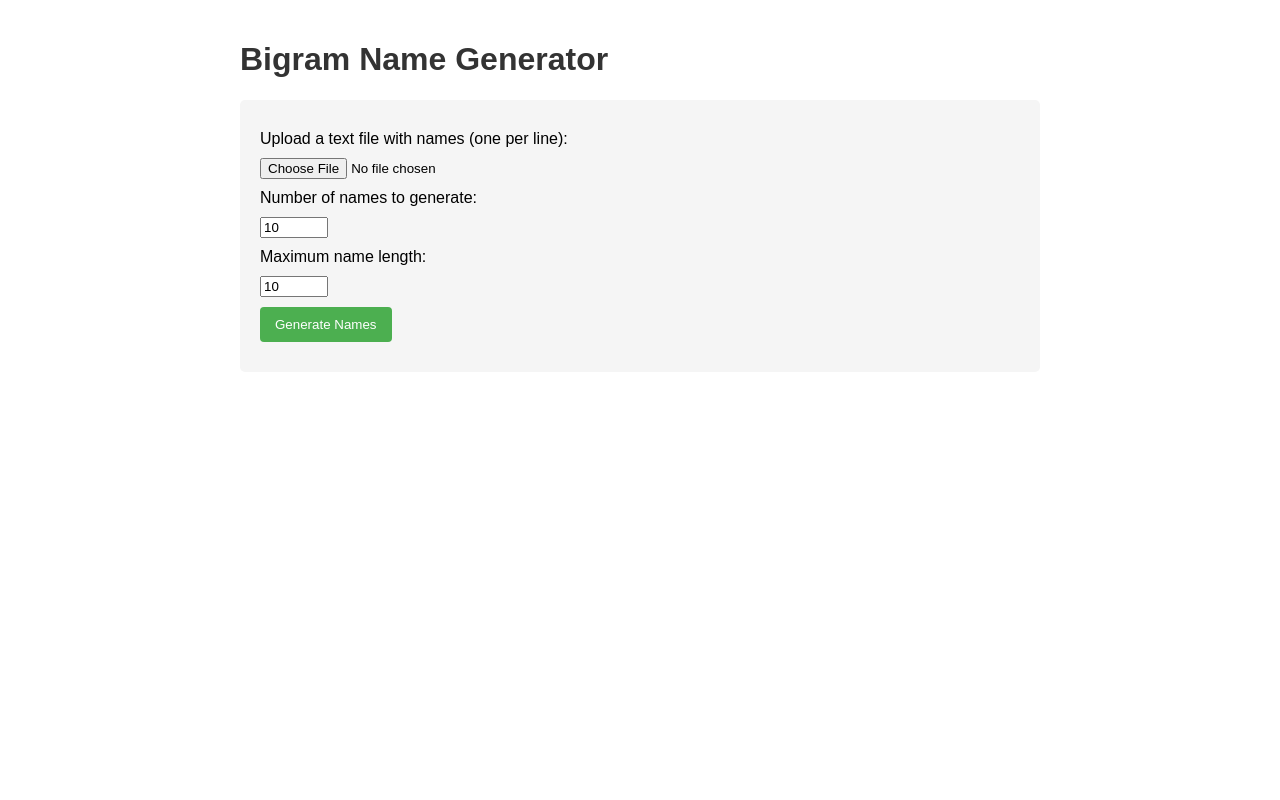
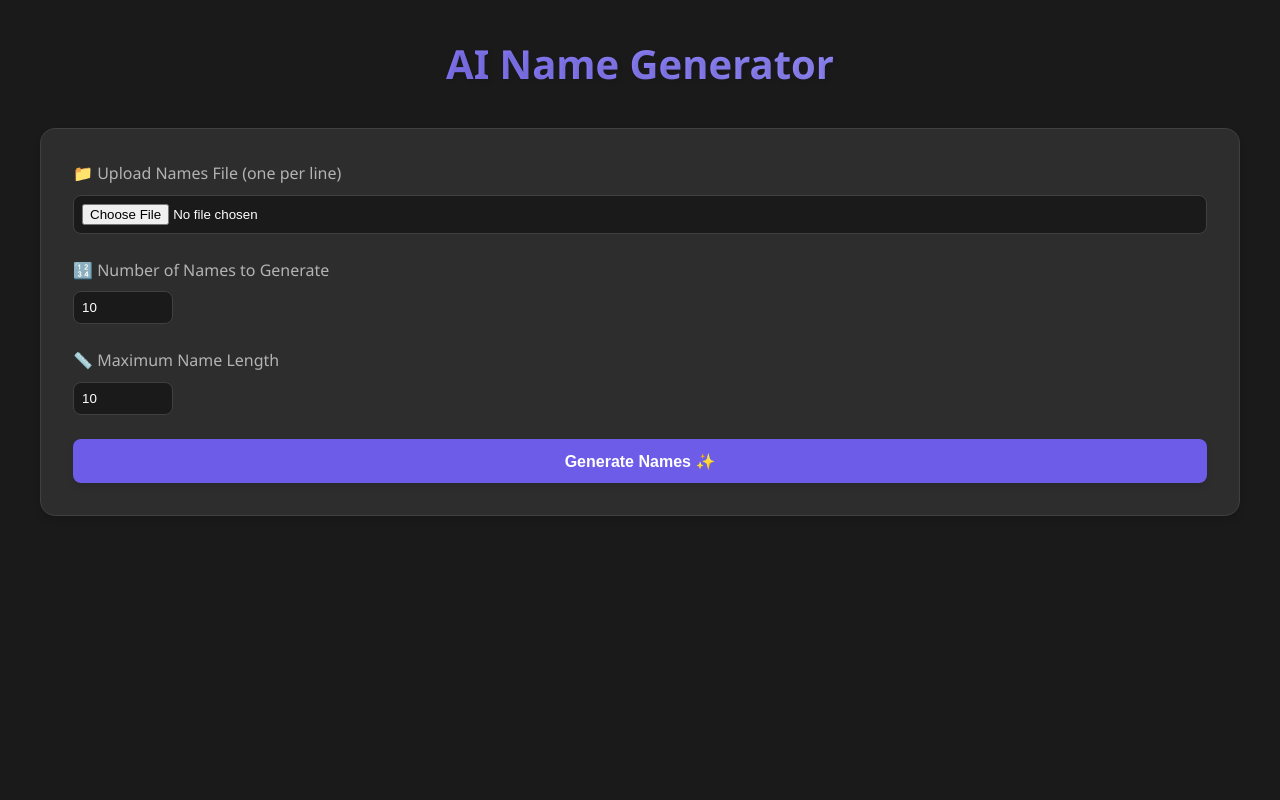
Before and after one commit to royalsanga24/Bigram, a Flask app: page / in a window 1280 px wide. Run offline with Flask 3, Linux system fonts and the light colour scheme.

Commit message:
Improved UI

```diff
--- a/templates/index.html
+++ b/templates/index.html
@@ -3,93 +3,256 @@
 <head>
     <meta charset="UTF-8">
     <meta name="viewport" content="width=device-width, initial-scale=1.0">
-    <title>Bigram Name Generator</title>
+    <title>Name Generator AI</title>
     <style>
+        :root {
+            --bg-primary: #1a1a1a;
+            --bg-secondary: #2d2d2d;
+            --text-primary: #ffffff;
+            --text-secondary: #b3b3b3;
+            --accent-color: #6c5ce7;
+            --accent-hover: #8075e5;
+            --border-color: #404040;
+            --success-color: #00b894;
+            --card-bg: #2d2d2d;
+        }
+
+        * {
+            margin: 0;
+            padding: 0;
+            box-sizing: border-box;
+            transition: all 0.3s ease;
+        }
+
         body {
-            font-family: Arial, sans-serif;
-            max-width: 800px;
+            font-family: 'Segoe UI', system-ui, -apple-system, sans-serif;
+            background-color: var(--bg-primary);
+            color: var(--text-primary);
+            line-height: 1.6;
+            padding: 2rem;
+            min-height: 100vh;
+        }
+
+        .page-container {
+            max-width: 1200px;
             margin: 0 auto;
-            padding: 20px;
         }
+
+        h1 {
+            font-size: 2.5rem;
+            margin-bottom: 2rem;
+            text-align: center;
+            background: linear-gradient(45deg, var(--accent-color), #a29bfe);
+            -webkit-background-clip: text;
+            background-clip: text;
+            color: transparent;
+            text-shadow: 2px 2px 4px rgba(0,0,0,0.1);
+        }
+
+        .upload-form {
+            background-color: var(--bg-secondary);
+            padding: 2rem;
+            border-radius: 15px;
+            margin-bottom: 2rem;
+            box-shadow: 0 4px 6px rgba(0,0,0,0.1);
+            border: 1px solid var(--border-color);
+        }
+
+        .form-group {
+            margin-bottom: 1.5rem;
+        }
+
+        label {
+            display: block;
+            margin-bottom: 0.5rem;
+            color: var(--text-secondary);
+            font-weight: 500;
+        }
+
+        input[type="file"] {
+            width: 100%;
+            padding: 0.5rem;
+            background-color: var(--bg-primary);
+            border: 1px solid var(--border-color);
+            border-radius: 8px;
+            color: var(--text-primary);
+            cursor: pointer;
+        }
+
+        input[type="number"] {
+            width: 100px;
+            padding: 0.5rem;
+            background-color: var(--bg-primary);
+            border: 1px solid var(--border-color);
+            border-radius: 8px;
+            color: var(--text-primary);
+        }
+
+        button {
+            background: var(--accent-color);
+            color: white;
+            padding: 0.8rem 1.5rem;
+            border: none;
+            border-radius: 8px;
+            font-size: 1rem;
+            font-weight: 600;
+            cursor: pointer;
+            width: 100%;
+            transform: translateY(0);
+            box-shadow: 0 4px 6px rgba(0,0,0,0.1);
+        }
+
+        button:hover {
+            background: var(--accent-hover);
+            transform: translateY(-2px);
+            box-shadow: 0 6px 8px rgba(0,0,0,0.2);
+        }
+
         .container {
-            display: flex;
-            gap: 20px;
+            display: grid;
+            grid-template-columns: repeat(auto-fit, minmax(300px, 1fr));
+            gap: 2rem;
+            margin-top: 2rem;
         }
+
         .column {
-            flex: 1;
+            background-color: var(--card-bg);
+            border-radius: 15px;
+            padding: 1.5rem;
+            border: 1px solid var(--border-color);
+            box-shadow: 0 4px 6px rgba(0,0,0,0.1);
         }
-        h1 {
-            color: #333;
+
+        .column h2 {
+            color: var(--text-primary);
+            margin-bottom: 1.5rem;
+            font-size: 1.4rem;
+            text-align: center;
+            padding-bottom: 1rem;
+            border-bottom: 2px solid var(--accent-color);
         }
-        form {
-            margin-bottom: 20px;
-            padding: 20px;
-            background-color: #f5f5f5;
-            border-radius: 5px;
-        }
+
         .name-list {
-            border: 1px solid #ddd;
-            border-radius: 5px;
-            padding: 15px;
             height: 400px;
             overflow-y: auto;
+            padding: 0.5rem;
+            border-radius: 8px;
+            background-color: var(--bg-primary);
         }
+
+        .name-list::-webkit-scrollbar {
+            width: 8px;
+        }
+
+        .name-list::-webkit-scrollbar-track {
+            background: var(--bg-primary);
+            border-radius: 4px;
+        }
+
+        .name-list::-webkit-scrollbar-thumb {
+            background: var(--accent-color);
+            border-radius: 4px;
+        }
+
         .name-item {
-            padding: 5px 0;
-            border-bottom: 1px solid #eee;
+            padding: 0.8rem;
+            margin: 0.5rem 0;
+            background-color: var(--bg-secondary);
+            border-radius: 6px;
+            color: var(--text-primary);
+            transform: translateX(0);
+            border: 1px solid var(--border-color);
         }
-        label, input, button {
-            margin: 10px 0;
-            display: block;
+
+        .name-item:hover {
+            transform: translateX(5px);
+            background-color: var(--accent-color);
+            color: white;
         }
-        button {
-            background-color: #4CAF50;
+
+        /* Model badges */
+        .model-badge {
+            display: inline-block;
+            padding: 0.3rem 0.8rem;
+            border-radius: 20px;
+            font-size: 0.8rem;
+            margin-top: 0.5rem;
+            background-color: var(--accent-color);
             color: white;
-            padding: 10px 15px;
-            border: none;
-            border-radius: 4px;
-            cursor: pointer;
         }
-        input[type="number"] {
-            width: 60px;
+
+        /* Loading animation */
+        @keyframes pulse {
+            0% { opacity: 1; }
+            50% { opacity: 0.5; }
+            100% { opacity: 1; }
+        }
+
+        .loading {
+            animation: pulse 1.5s infinite;
+        }
+
+        /* Responsive adjustments */
+        @media (max-width: 768px) {
+            body {
+                padding: 1rem;
+            }
+
+            h1 {
+                font-size: 2rem;
+            }
+
+            .container {
+                grid-template-columns: 1fr;
+            }
         }
     </style>
 </head>
 <body>
-    <h1>Bigram Name Generator</h1>
+    <div class="page-container">
+        <h1>AI Name Generator</h1>
 
-    <form method="POST" enctype="multipart/form-data">
-        <div>
-            <label for="file">Upload a text file with names (one per line):</label>
+        <form class="upload-form" method="POST" enctype="multipart/form-data">
+            <div class="form-group">
+                <label for="file">📁 Upload Names File (one per line)</label>
                 <input type="file" id="file" name="file" accept=".txt">
             </div>
 
-        <div>
-            <label for="count">Number of names to generate:</label>
+            <div class="form-group">
+                <label for="count">🔢 Number of Names to Generate</label>
                 <input type="number" id="count" name="count" min="1" max="100" value="10">
             </div>
 
-        <div>
-            <label for="max_length">Maximum name length:</label>
+            <div class="form-group">
+                <label for="max_length">📏 Maximum Name Length</label>
                 <input type="number" id="max_length" name="max_length" min="2" max="20" value="10">
             </div>
 
-        <button type="submit">Generate Names</button>
+            <button type="submit">Generate Names ✨</button>
         </form>
 
         {% if file_uploaded %}
         <div class="container">
             <div class="column">
-            <h2>Generated Names</h2>
+                <h2>Bigram Model <span class="model-badge">Bigram 1990s</span></h2>
                 <div class="name-list">
-                {% for name in generated_names %}
+                    {% for name in generated_names_bigram %}
                     <div class="name-item">{{ name|capitalize }}</div>
                     {% endfor %}
                 </div>
             </div>
 
             <div class="column">
-            <h2>Original Names</h2>
+                <h2>Neural Network <span class="model-badge">LSTM Post-1997</span></h2>
+                <div class="name-list">
+                    {% for name in generated_names_neural %}
+                    <div class="name-item">{{ name|capitalize }}</div>
+                    {% endfor %}
+                </div>
+            </div>
+
+            <div class="column">
+                <h2>Original Names <span class="model-badge">Source Data</span></h2>
                 <div class="name-list">
                     {% for name in original_names %}
                     <div class="name-item">{{ name|capitalize }}</div>
@@ -98,5 +261,15 @@
             </div>
         </div>
         {% endif %}
+    </div>
+
+    <script>
+        // Add loading state to button
+        document.querySelector('form').addEventListener('submit', function(e) {
+            const button = this.querySelector('button');
+            button.innerHTML = 'Generating... <span class="loading">⚡</span>';
+            button.disabled = true;
+        });
+    </script>
 </body>
 </html>
```
Lines whose indentation alone changed are shown as unchanged.
